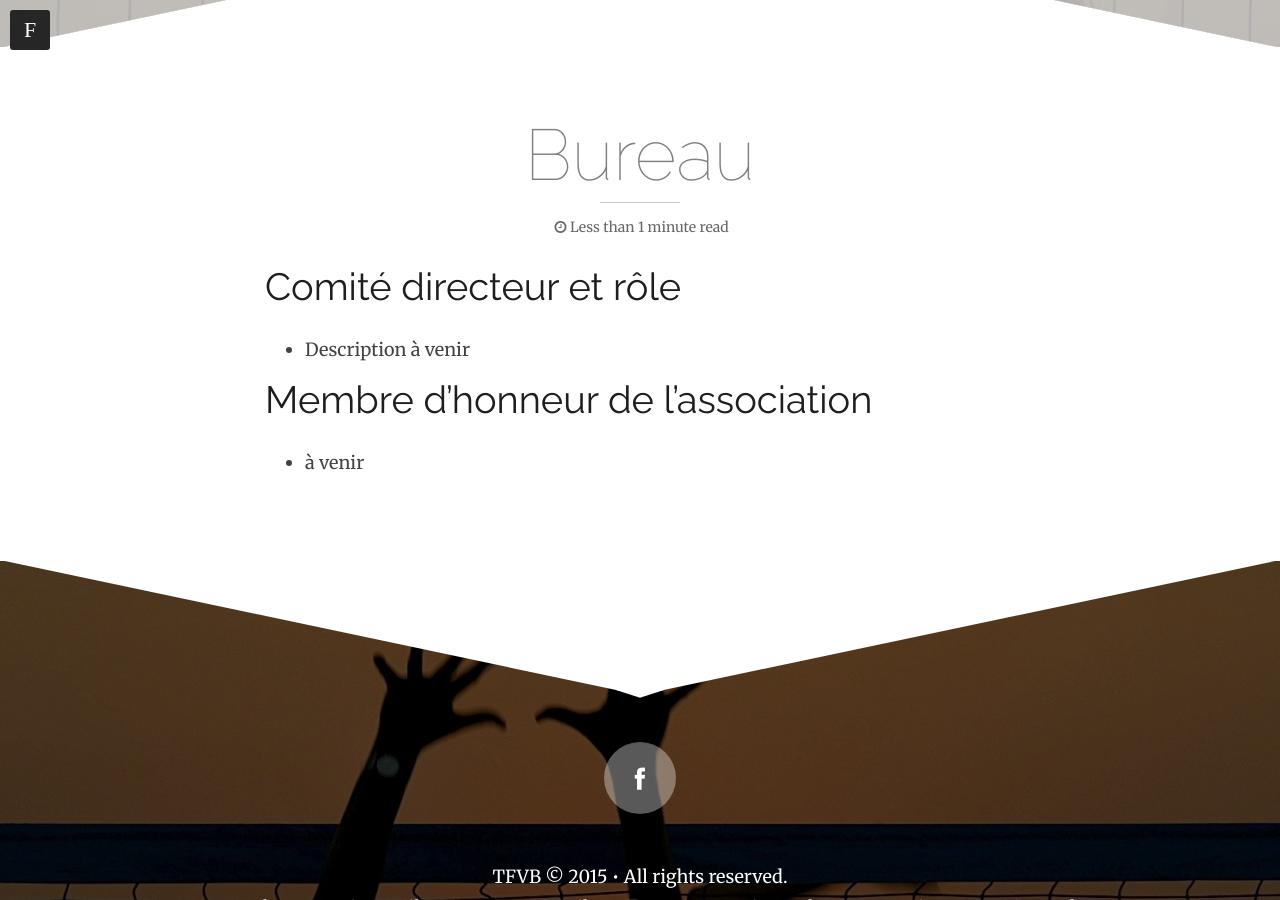
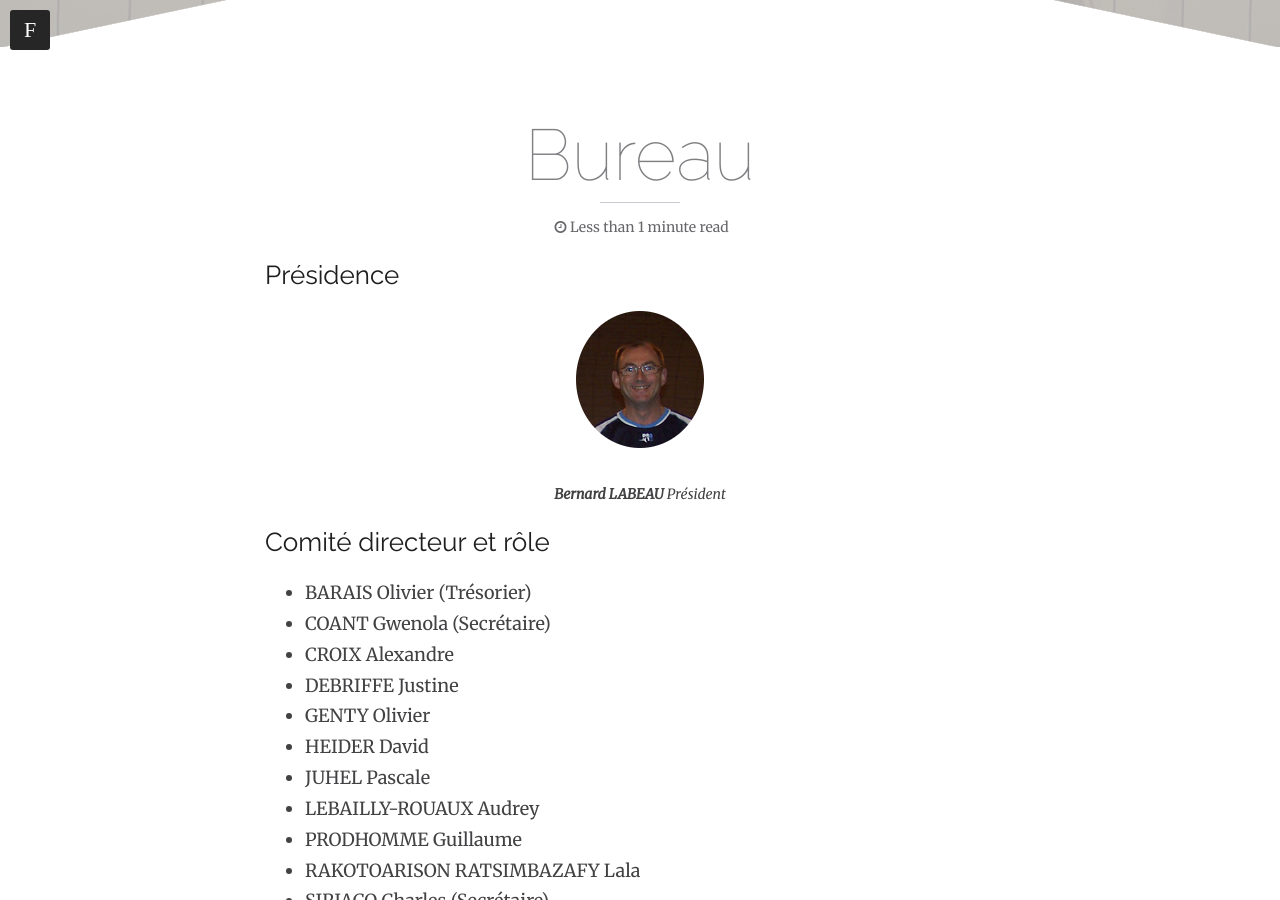
Before and after one commit to tfvb/tfvb.github.io, a Jekyll site: the page built from bureau.md, in a window 1280 px wide and 900 px high, scrolled down 493 px. Built offline with Jekyll 4.4.1, drawn with Linux system fonts in a browser that asks for light colours; nearby versions of some CDN libraries; some of the changed text lies outside the part shown.

Commit message:
update bureau

```diff
--- a/bureau.md
+++ b/bureau.md
@@ -7,8 +7,39 @@ image:
   feature: Hossain-Mohd-Faysal.jpg
 ---
 
-#Comité directeur et rôle
-* Description à venir
+##Présidence
 
-#Membre d'honneur de l'association
-* à venir
+<figure>
+  <a href="{{ site.url }}/images/Nanard.png"><img src="{{ site.url }}/images/Nanard.png"></a>
+  <figcaption><b>Bernard LABEAU</b> Président</figcaption>
+</figure>
+
+##Comité directeur et rôle
+
+
+* BARAIS Olivier (Trésorier)
+* COANT Gwenola (Secrétaire)
+* CROIX Alexandre
+* DEBRIFFE Justine
+* GENTY Olivier
+* HEIDER David
+* JUHEL Pascale
+* LEBAILLY-ROUAUX Audrey
+* PRODHOMME Guillaume
+* RAKOTOARISON RATSIMBAZAFY Lala
+* SIRJACQ Charles (Secrétaire)
+* SYLVESTRE Julien
+* VALEAU Eric
+* VOLAY Stéphane (Trésorier)
+
+##Membre d'honneur de l'association
+
+<figure>
+  <a href="{{ site.url }}/images/Jean-Marc.png"><img src="{{ site.url }}/images/Jean-Marc.png"></a>
+  <figcaption>Jean-Marc Laurent</figcaption>
+</figure>
+
+<figure>
+  <a href="{{ site.url }}/images/Lala.png"><img src="{{ site.url }}/images/Lala.png"></a>
+  <figcaption>Lala RAKOTOARISON RATSIMBAZAFY</figcaption>
+</figure>
```
Also changed, not shown: images/Jean-Marc.png (added), images/Lala.png (added), images/Nanard.png (added).
